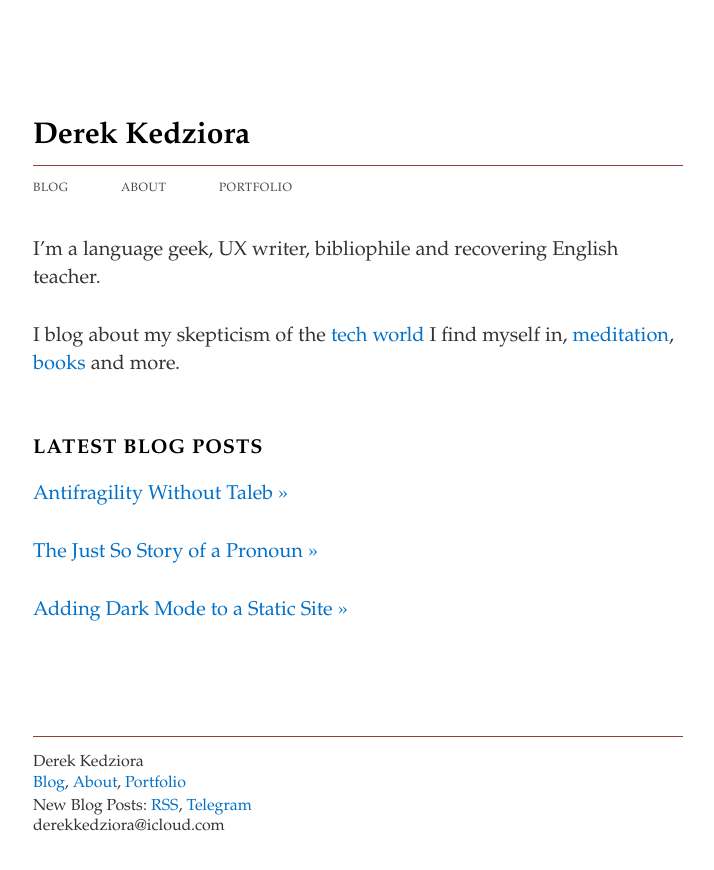
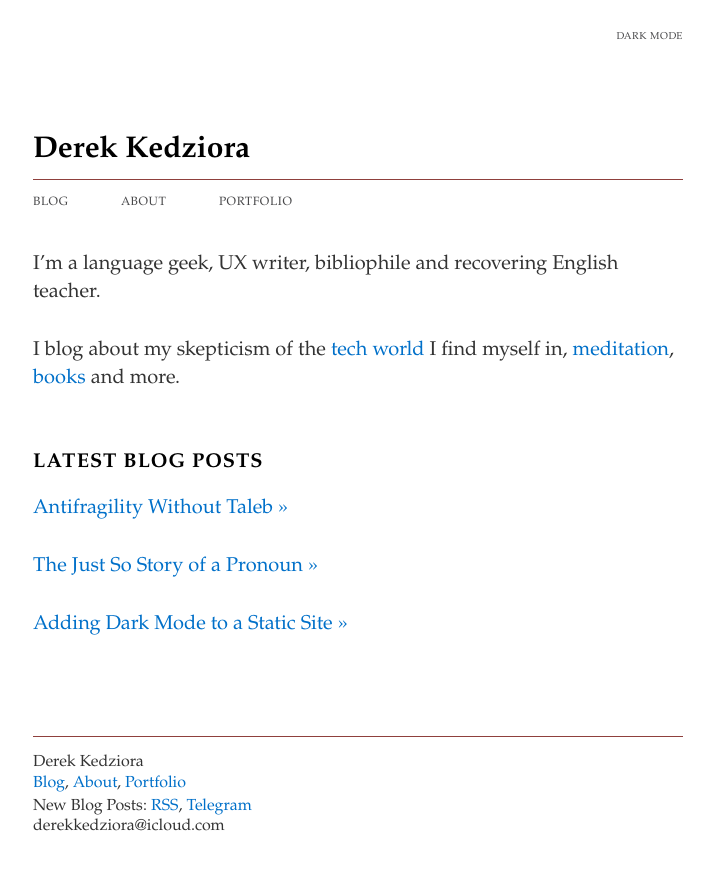
Before and after one commit to parcuri/derekkedziora.com, a Jekyll site: the page built from index.md, in a window 1280 px wide. Shown: the top 870 px of the page, without its empty margins (282-996 px from the left). Built offline with Jekyll 4.4.1, drawn with Linux system fonts in a browser that asks for light colours.

Commit message:
mode switch refactored

```diff
--- a/assets/scripts/mode-switcher.js
+++ b/assets/scripts/mode-switcher.js
@@ -1,23 +1,28 @@
+let systemInitiatedDark = window.matchMedia("(prefers-color-scheme: dark)");
 let theme = sessionStorage.getItem('theme');
-if (theme === "dark") {
-	document.documentElement.setAttribute('data-theme', 'dark');
+
+if (systemInitiatedDark.matches) {
 	document.getElementById("theme-toggle").innerHTML = "Light Mode";
-    } else if (theme === "light") {
-	document.documentElement.setAttribute('data-theme', 'light');
+} else {
 	document.getElementById("theme-toggle").innerHTML = "Dark Mode";
 }
 
+function prefersColorTest(systemInitiatedDark) {
+  if (systemInitiatedDark.matches) {
+  	document.documentElement.setAttribute('data-theme', 'dark');
+   	document.getElementById("theme-toggle").innerHTML = "Light Mode";
+   	sessionStorage.setItem('theme', '');
+  } else {
+  	document.documentElement.setAttribute('data-theme', 'light');
+    document.getElementById("theme-toggle").innerHTML = "Dark Mode";
+    sessionStorage.setItem('theme', '');
+  }
+}
+systemInitiatedDark.addListener(prefersColorTest);
+
+
 function modeSwitcher() {
-	let currentMode = document.documentElement.getAttribute('data-theme');
-	if (currentMode === "dark") {
-		document.documentElement.setAttribute('data-theme', 'light');
-		sessionStorage.setItem('theme', 'light');
-		document.getElementById("theme-toggle").innerHTML = "Dark Mode";
-	} else if (currentMode === "light") {
-		document.documentElement.setAttribute('data-theme', 'dark');
-		sessionStorage.setItem('theme', 'dark');
-		document.getElementById("theme-toggle").innerHTML = "Light Mode";
-	} else if (systemPrefersColorScheme.matches) {
+	if (systemInitiatedDark.matches) {
 		document.documentElement.setAttribute('data-theme', 'light');
 		sessionStorage.setItem('theme', 'light');
 		document.getElementById("theme-toggle").innerHTML = "Dark Mode";
@@ -28,18 +33,12 @@
 	}
 }
 
-function prefersColorSchemeListener(systemPrefersColorScheme) {
-	if (theme === null) {
-  		if (systemPrefersColorScheme.matches) {
-    		document.getElementById("theme-toggle").innerHTML = "Light Mode";
-  		} else {
-    	document.getElementById("theme-toggle").innerHTML = "Dark Mode";
-  		}
-  	} else if ((theme === "dark" && (systemPrefersColorScheme.matches)) {
-  		document.getElementById("theme-toggle").innerHTML = "Light Mode";
-
-  	}
-
-let systemPrefersColorScheme = window.matchMedia("(prefers-color-scheme: dark)")
-prefersColorSchemeListener(systemPrefersColorScheme);
-systemPrefersColorScheme.addListener(prefersColorSchemeListener);
+if (theme === "dark") {
+	document.documentElement.setAttribute('data-theme', 'dark');
+	sessionStorage.setItem('theme', 'dark');
+	document.getElementById("theme-toggle").innerHTML = "Light Mode";
+} else if (theme === "light") {
+	document.documentElement.setAttribute('data-theme', 'light');
+	sessionStorage.setItem('theme', 'light');
+	document.getElementById("theme-toggle").innerHTML = "Dark Mode";
+}
--- a/css/main.scss
+++ b/css/main.scss
@@ -62,7 +62,7 @@
   --medium-text-color: hsl(0, 0%, 20%);
   --sidebar-color: hsl(0, 0%, 90%);
   --underline-color: hsl(0, 0%, 60%);
-}
+  }
 }
 
 :root {
```
